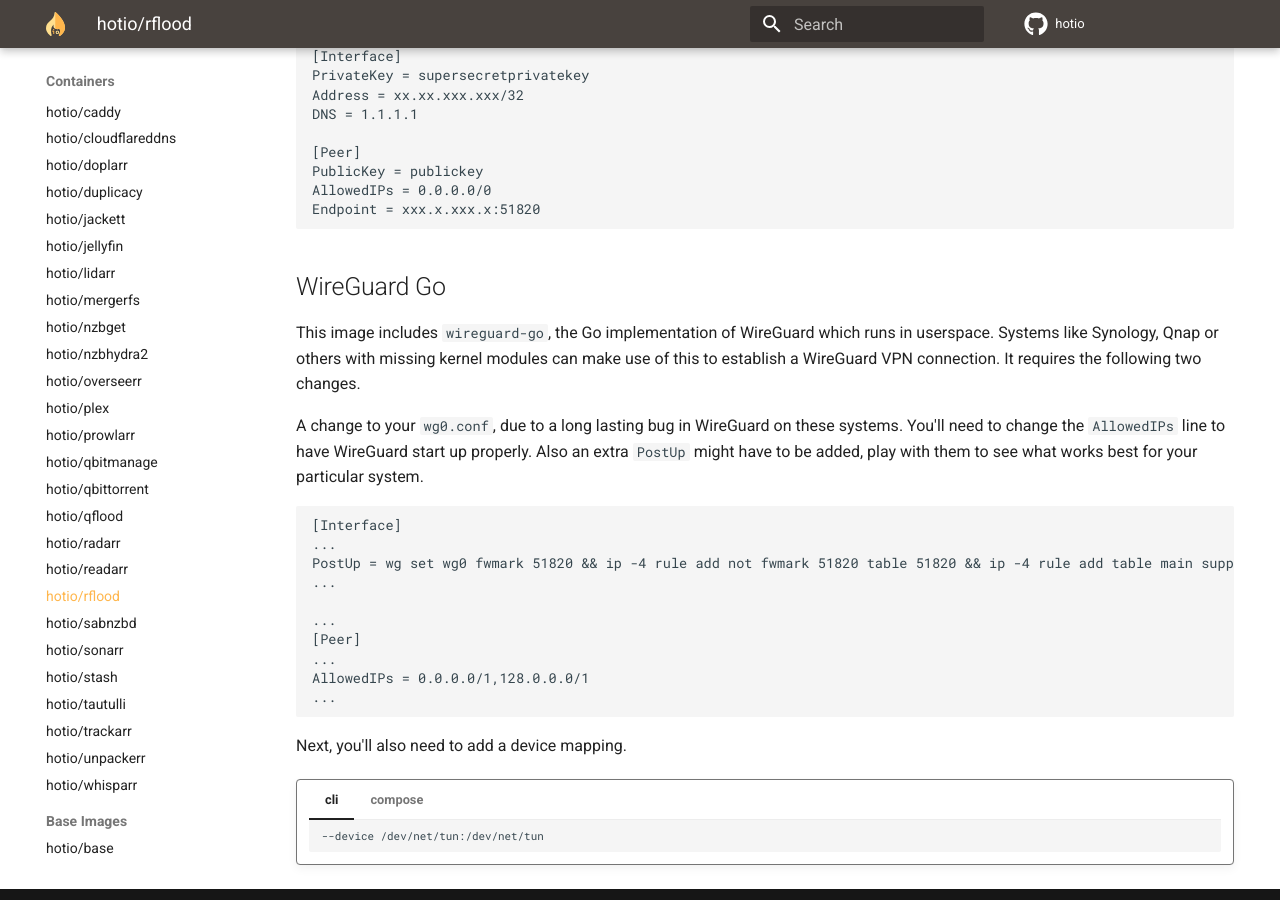
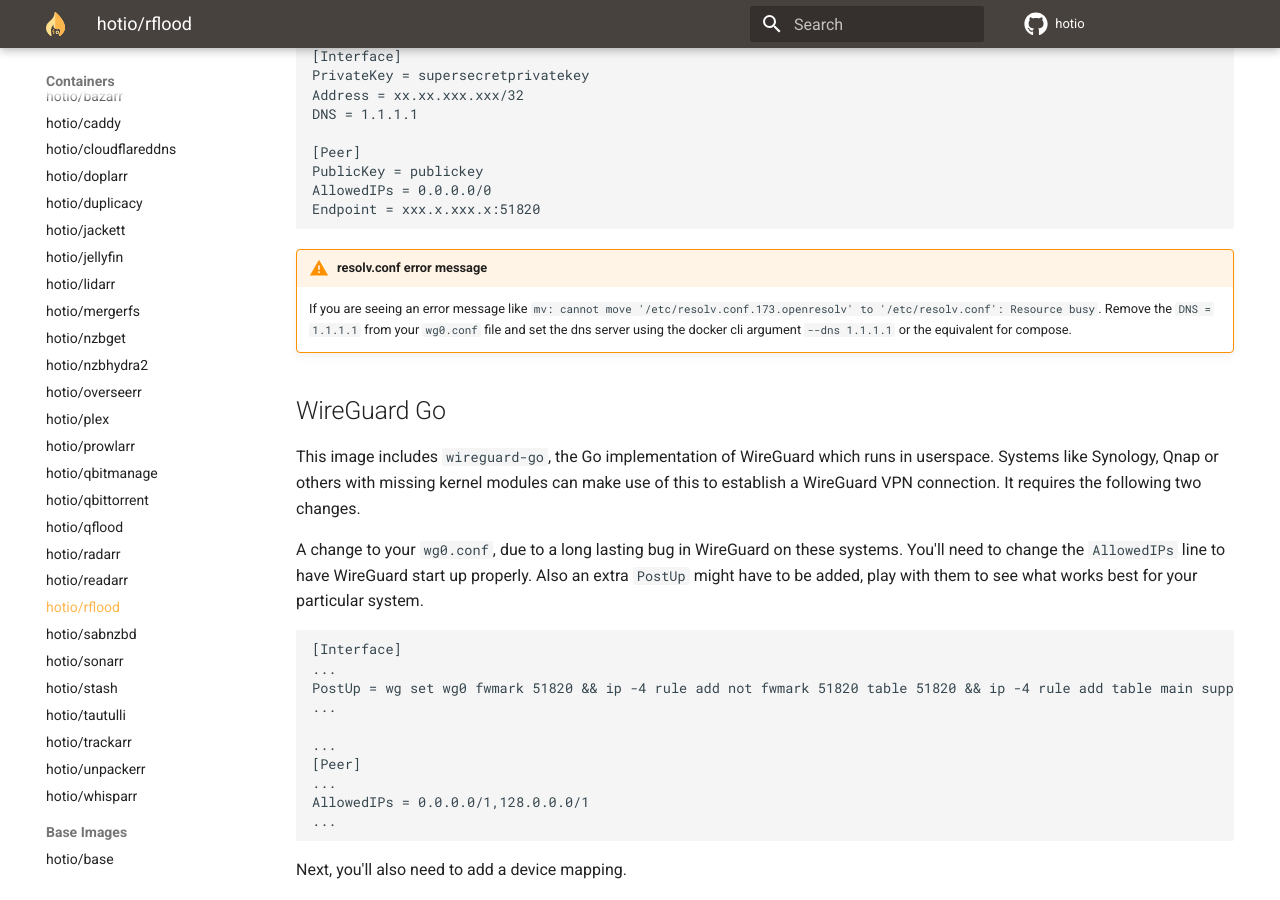
Before and after one commit to hotio/website, an MkDocs documentation site: the page built from docs/containers/rflood.md, in a window 1280 px wide and 900 px high, scrolled down 2095 px. Built offline with MkDocs 1.6.1 and Material for MkDocs 9.7.7, drawn with Linux system fonts in a browser that asks for light colours.

Commit message:
add warning for wireguard

````diff
--- a/includes/wireguard.md
+++ b/includes/wireguard.md
@@ -23,3 +23,7 @@
 AllowedIPs = 0.0.0.0/0
 Endpoint = xxx.x.xxx.x:51820
 ```
+
+!!! warning "resolv.conf error message"
+
+    If you are seeing an error message like `mv: cannot move '/etc/resolv.conf.173.openresolv' to '/etc/resolv.conf': Resource busy`. Remove the `DNS = 1.1.1.1` from your `wg0.conf` file and set the dns server using the docker cli argument `--dns 1.1.1.1` or the equivalent for compose.
````
